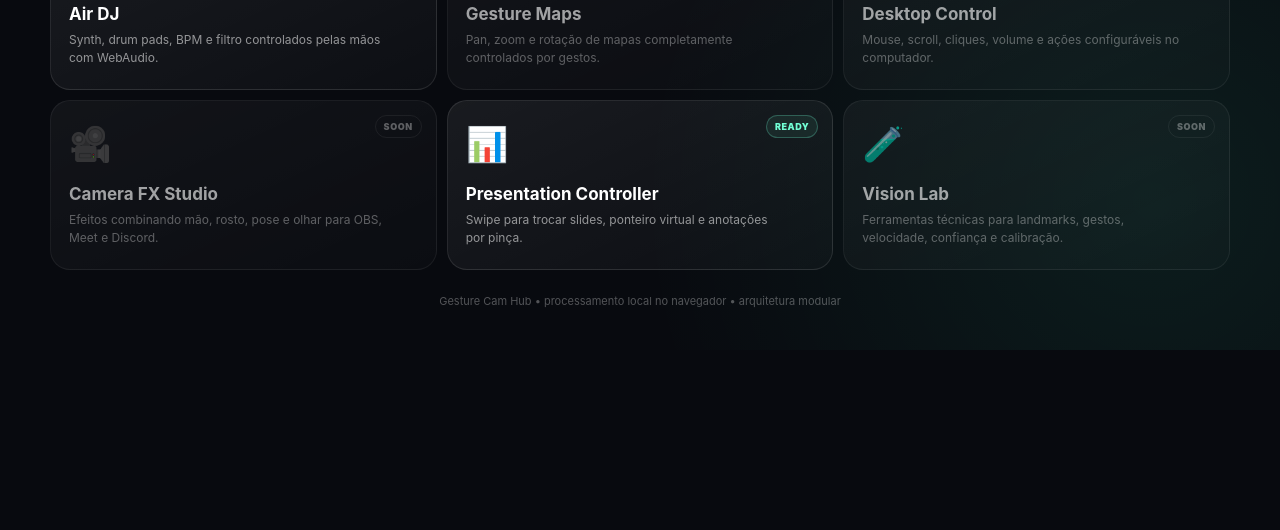
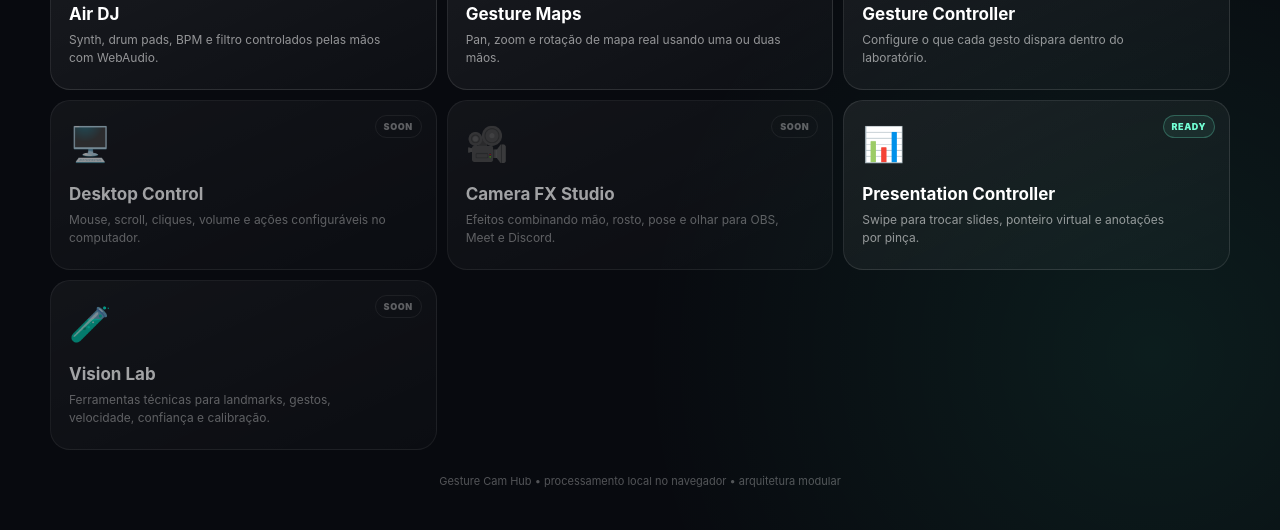
Before and after one commit to JaoDaJunq/camera_visaocomputacional, a plain HTML site: page index.html in a window 1280 px wide. Shown: the part 643-1173 px from the top of the page. Before the commit the page ends 993 px from the top, so only its background shows below. Drawn offline with Linux system fonts and the light colour scheme.

Commit message:
feat: habilita Gesture Maps e Controller no Hub

```diff
--- a/index.html
+++ b/index.html
@@ -28,7 +28,8 @@
         <button class="card" data-experience="eye"><span class="tag ready">V2</span><div class="cardIcon">👁️</div><h3>Eye Tracking</h3><p>Calibração personalizada em 9 pontos, cursor ocular e teste de precisão.</p></button>
         <button class="card" data-experience="games"><span class="tag ready">V2</span><div class="cardIcon">🎮</div><h3>Gesture Games</h3><p>Pong, Fruit Slice, Brick Breaker, RPS, Boxe, Goleiro, Basquete e Eye Aim.</p></button>
         <button class="card" data-experience="dj"><span class="tag ready">READY</span><div class="cardIcon">🎵</div><h3>Air DJ</h3><p>Synth, drum pads, BPM e filtro controlados pelas mãos com WebAudio.</p></button>
-        <button class="card locked" data-soon="Gesture Maps"><span class="tag soon">SOON</span><div class="cardIcon">🗺️</div><h3>Gesture Maps</h3><p>Pan, zoom e rotação de mapas completamente controlados por gestos.</p></button>
+        <button class="card" data-experience="maps"><span class="tag ready">READY</span><div class="cardIcon">🗺️</div><h3>Gesture Maps</h3><p>Pan, zoom e rotação de mapa real usando uma ou duas mãos.</p></button>
+        <button class="card" data-experience="controller"><span class="tag ready">LAB</span><div class="cardIcon">🎛️</div><h3>Gesture Controller</h3><p>Configure o que cada gesto dispara dentro do laboratório.</p></button>
         <button class="card locked" data-soon="Desktop Control"><span class="tag soon">SOON</span><div class="cardIcon">🖥️</div><h3>Desktop Control</h3><p>Mouse, scroll, cliques, volume e ações configuráveis no computador.</p></button>
         <button class="card locked" data-soon="Camera FX"><span class="tag soon">SOON</span><div class="cardIcon">🎥</div><h3>Camera FX Studio</h3><p>Efeitos combinando mão, rosto, pose e olhar para OBS, Meet e Discord.</p></button>
         <button class="card" data-experience="presentation"><span class="tag ready">READY</span><div class="cardIcon">📊</div><h3>Presentation Controller</h3><p>Swipe para trocar slides, ponteiro virtual e anotações por pinça.</p></button>
@@ -51,6 +52,6 @@
     <p class="footer">Gesture Cam Hub • processamento local no navegador • arquitetura modular</p>
   </main>
   <div id="toast" class="toast"></div>
-  <script type="module" src="./js/app-v3.js"></script>
+  <script type="module" src="./js/app-v4.js"></script>
 </body>
 </html>
```
